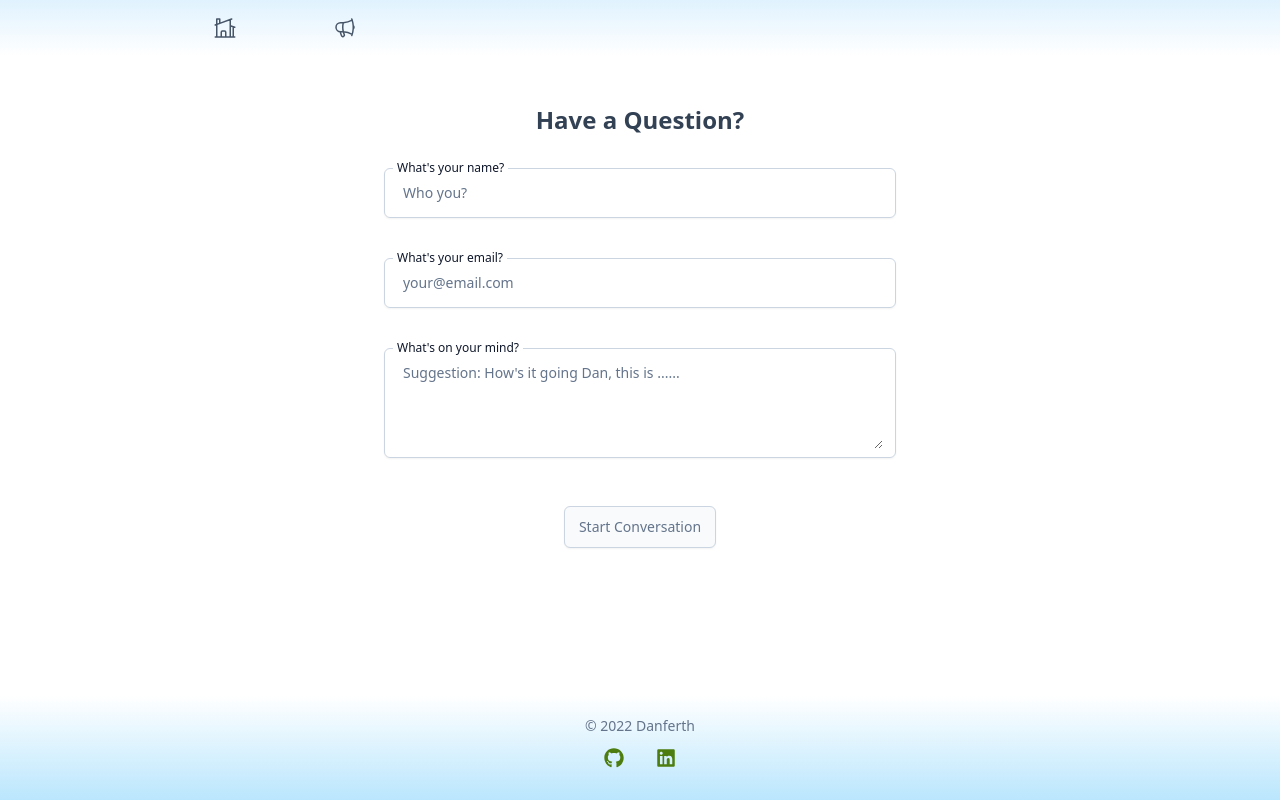
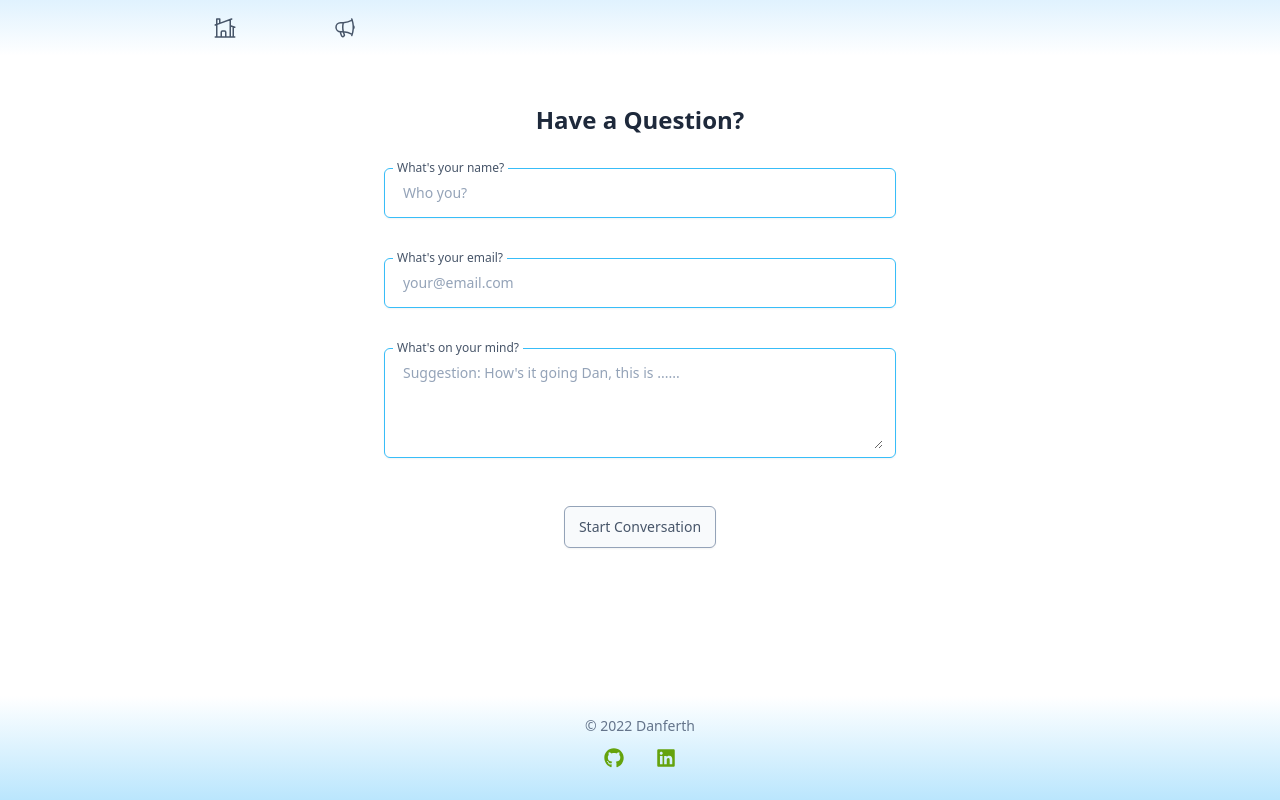
Before and after one commit to danferth/resume2023, a Next.js app: page /contact in a window 1280 px wide. Built offline with nearby package versions, Linux system fonts and the light colour scheme.

Commit message:
added dark mode and other tweeks

```diff
--- a/components/Button.tsx
+++ /dev/null
@@ -1,19 +0,0 @@
-const Button = (props: { children: any; onClick: any }) => {
-  return (
-    <button
-      className="border border-slate-300 hover:border-slate-200
-      bg-slate-50 hover:bg-white
-      shadow-sm hover:shadow-none
-      rounded-md
-      px-3.5 py-2.5
-      text-sm font-light text-slate-500 hover:text-slate-400
-      focus:outline-none focus:ring-2 focus:ring-lime-600 focus:ring-offset-2
-      transition"
-      onClick={props.onClick}
-    >
-      {props.children}
-    </button>
-  );
-};
-
-export default Button;
--- a/components/Footer.tsx
+++ b/components/Footer.tsx
@@ -1,4 +1,3 @@
-import Image from "next/image";
 import LinkedIn from "../components/linkedin";
 import GitHub from "../components/github";
 
@@ -6,23 +5,24 @@ const Footer = () => {
   const date = new Date();
   const year = date.getFullYear();
 
-  const svgStyles = "w-5 h-5 fill-lime-700 hover:fill-sky-600 transition";
+  const svgStyles =
+    "w-5 h-5 fill-lime-600 hover:fill-sky-600 dark:fill-lime-300 dark:hover:fill-sky-300 transition";
 
   return (
     <div
       className="footer
-    bg-sky-100 lg:bg-gradient-to-t lg:from-sky-200 lg:to-white
+    bg-sky-100 dark:bg-sky-700 lg:bg-gradient-to-t lg:from-sky-200 lg:to-white  lg:dark:from-sky-700  lg:dark:to-slate-800
     rounded-tl-lg rounded-tr-lg lg:rounded-none
      text-center
      py-5 md:pb-8
      mx-4 sm:mx-8 md:mx-16 lg:mx-0
      flex flex-col justify-center align-center"
     >
-      <p className="text-sm text-slate-500 font-light mb-3">
+      <p className="text-sm text-slate-500 dark:text-slate-300 font-light mb-3">
         &copy; {year}{" "}
         <a
           rel="noreferrer"
-          className="hover:text-sky-600"
+          className="hover:text-sky-600 dark:hover:text-sky-300"
           href="https://danferth.dev"
           target="_blank"
         >
--- a/components/JobBlock.tsx
+++ b/components/JobBlock.tsx
@@ -1,34 +1,34 @@
 const JobBlock = (props: any) => {
   return (
     <article className="mt-4 mb-6">
-      <div className="bg-slate-50 w-full h-full py-4 px-6 rounded-md shadow overflow-none lg:bg-white lg:shadow-none lg:rounded-none lg:border-b-2 lg:border-slate-100 lg:px-0">
+      <div className="bg-slate-50 dark:bg-slate-900 w-full h-full py-4 px-6 rounded-md shadow overflow-none lg:bg-white lg:dark:bg-slate-800 lg:shadow-none lg:rounded-none lg:border-b-2 lg:border-lime-100 lg:dark:border-lime-400 lg:px-0">
         <div className="text-center lg:text-left">
-          <h2 className="text-base md:text-xl font-bold text-slate-900 leading-tight mb-1.5 underline underline-offset-2 decoration-sky-700 decoration-2">
+          <h2 className="text-base md:text-xl font-bold text-slate-800 dark:text-slate-100 leading-tight mb-1.5 underline underline-offset-2 decoration-sky-600 dark:decoration-sky-500 decoration-2">
             {props.jobTitle}
           </h2>
           <h3 className="mb-3.5 flex flex-col align-center justify-center text-sm md:text-lg">
-            <span className=" font-semibold text-slate-600">
+            <span className=" font-semibold text-slate-600 dark:text-slate-200">
               {props.employer}
             </span>
-            <span className="font-light text-slate-500 italic lg:text-sm lg:text-slate-400">
+            <span className="font-light text-slate-400 dark: italic lg:text-sm">
               {props.datesWorked}
             </span>
           </h3>
         </div>
-        <div className=" text-lime-800 mb-2.5 text-sm font-light rounded-md bg-sky-100 px-2.5 py-1.5 lg:max-w-2xl">
-          <span className="font-medium mr-4">Stack:</span>
+        <div className=" text-lime-800 dark:text-lime-400 mb-2.5 text-sm font-light rounded-md bg-sky-100 dark:bg-slate-800 lg:dark:bg-slate-900 px-2.5 py-1.5 lg:max-w-2xl">
+          <span className="font-medium mr-2.5">Stack:</span>
           {props.stack}
         </div>
         <p
-          className="text-sm md:text-base text-slate-900 text-center leading-relaxed
+          className="text-sm md:text-base text-slate-600 dark:text-slate-200 text-center leading-relaxed
         pb-4
-        border border-dotted border-slate-300 border-b-4 border-t-0 border-l-0 border-r-0 lg:border-slate-200
+        border border-dotted border-lime-300 dark:border-lime-400 border-b-4 border-t-0 border-l-0 border-r-0
         lg:max-w-2xl
-        lg:text-left lg:text-slate-500"
+        lg:text-left"
         >
           {props.description}
         </p>
-        <ul className="list-disc text-xs md:text-base text-lime-700 pl-4 pt-4">
+        <ul className="list-disc text-xs md:text-base text-sky-700 dark:text-sky-300 pl-4 pt-4">
           {props.bullets.map((b: [], index: number) => {
             return (
               <li key={index} className="leading-tight mb-1.5">
--- a/components/Navigation.tsx
+++ b/components/Navigation.tsx
@@ -2,9 +2,9 @@ import Link from "next/link";
 import { HomeModernIcon } from "@heroicons/react/24/outline";
 import { MegaphoneIcon } from "@heroicons/react/24/outline";
 const Navigation = () => {
-  const style = `w-6 h-6 outline-current text-slate-600 hover:text-lime-600 transition`;
+  const style = `w-6 h-6 outline-current text-slate-600 dark:text-slate-300 hover:text-lime-600 dark:hover:text-lime-500 transition`;
   return (
-    <div className="py-4 mb-12 bg-gradient-to-b from-sky-100 to-white text-center">
+    <div className="py-4 mb-12 bg-gradient-to-b from-sky-100 dark:from-sky-700 to-white dark:to-slate-800 text-center">
       <div className="flex items-center justify-center gap-24 lg:justify-start lg:w-10/12 lg:px-0 xl:w-8/12 2xl:w-6/12 lg:mx-auto">
         <Link href="/">
           <HomeModernIcon className={style} />
--- a/components/Submit.tsx
+++ b/components/Submit.tsx
@@ -3,13 +3,14 @@ const SubmitButton = (props: { value: string }) => {
     <input
       type="submit"
       value={props.value}
-      className="border border-slate-300 hover:border-slate-200
+      className="border border-slate-400 hover:border-sky-500
       bg-slate-50 hover:bg-white
+      dark:bg-slate-900 dark:hover:bg-slate-700
       shadow-sm hover:shadow-none
       rounded-md
       px-3.5 py-2.5
-      text-sm font-light text-slate-500 hover:text-slate-400
-      focus:outline-none focus:ring-2 focus:ring-lime-600 focus:ring-offset-2
+      text-sm font-light text-slate-600 dark:text-slate-400 dark:hover:text-sky-400 hover:text-sky-500
+      focus:outline-none focus:ring-2 focus:ring-lime-600 dark:focus:ring-lime-400 focus:ring-offset-2
       transition"
     />
   );
--- a/components/TextArea.tsx
+++ b/components/TextArea.tsx
@@ -3,14 +3,15 @@ const TextArea = (props: { id: string; label: string; children: any }) => {
     <div
       className="relative
     rounded-md
-    border border-slate-300
+    border border-sky-400
     px-3 py-2
     shadow-sm
-    focus-within:border-lime-600 focus-within:ring-1 focus-within:ring-lime-600"
+    focus-within:border-lime-600 focus-within:ring-1 focus-within:ring-lime-600
+    dark:focus-within:border-lime-400 dark:focus-within:ring-lime-400"
     >
       <label
         htmlFor={props.id}
-        className="absolute -top-2 left-2 -mt-px inline-block bg-white px-1 text-xs font-medium text-slate-900"
+        className="absolute -top-2 left-2 -mt-px inline-block bg-white dark:bg-slate-800 px-1 text-xs font-medium text-slate-600 dark:text-slate-200"
       >
         {props.label}
       </label>
--- a/components/input.tsx
+++ b/components/input.tsx
@@ -4,14 +4,15 @@ const Input = (props: { id: string; label: string; children: any }) => {
       className="mb-8 xl:mb-10
     relative
     rounded-md
-    border border-slate-300
+    border border-sky-400
     px-3 py-2
     shadow-sm
-    focus-within:border-lime-600 focus-within:ring-1 focus-within:ring-lime-600"
+    focus-within:border-lime-600 focus-within:ring-1 focus-within:ring-lime-600
+    dark:focus-within:border-lime-400 dark:focus-within:ring-lime-400"
     >
       <label
         htmlFor={props.id}
-        className="absolute -top-2 left-2 -mt-px inline-block bg-white px-1 text-xs font-medium text-slate-900"
+        className="absolute -top-2 left-2 -mt-px inline-block bg-white dark:bg-slate-800 px-1 text-xs font-medium text-slate-600 dark:text-slate-200"
       >
         {props.label}
       </label>
--- a/pages/_document.tsx
+++ b/pages/_document.tsx
@@ -1,13 +1,13 @@
-import { Html, Head, Main, NextScript } from 'next/document'
+import { Html, Head, Main, NextScript } from "next/document";
 
 export default function Document() {
   return (
     <Html lang="en">
       <Head />
-      <body>
+      <body className="bg-white dark:bg-slate-800">
         <Main />
         <NextScript />
       </body>
     </Html>
-  )
+  );
 }
--- a/pages/contact.tsx
+++ b/pages/contact.tsx
@@ -41,12 +41,12 @@ const Contact = () => {
     });
   };
 
-  const inputStyle = `relative block w-full border-0 p-1.5 text-slate-900 placeholder-slate-500 focus:ring-0 sm:text-sm`;
+  const inputStyle = `relative block w-full border-0 p-1.5 bg-white dark:bg-slate-800 text-slate-600 dark:text-slate-200 placeholder-slate-400 focus:ring-0 sm:text-sm`;
   const errorStyle = `absolute bottom-1 right-1 bg-rose-100 px-2.5 py-0.5 rounded-full inline-block text-xs text-rose-800 italic text-right`;
   return (
     <Layout title="Contact">
       <div className="text-center max-w-lg mx-auto">
-        <h1 className="text-2xl text-slate-700 font-black mb-8">
+        <h1 className="text-2xl text-slate-800 font-black mb-8">
           Have a Question?
         </h1>
         {isSubmitSuccessful && !isDirty && (
@@ -90,7 +90,7 @@ const Contact = () => {
               <textarea
                 rows={4}
                 id="message"
-                className="block w-full border-0 p-1.5 text-slate-900 placeholder-slate-500 focus:ring-0 sm:text-sm"
+                className="block w-full border-0 p-1.5 bg-white dark:bg-slate-800 text-slate-600 dark:text-slate-200 placeholder-slate-400 focus:ring-0 sm:text-sm"
                 placeholder={`Suggestion: How's it going Dan, this is ${userName}...`}
                 {...register("message", { required: true })}
               />
--- a/pages/index.tsx
+++ b/pages/index.tsx
@@ -15,11 +15,11 @@ export default function Home() {
             src={profileImage}
             width={150}
             height={150}
-            className="rounded-full mx-auto shadow-md ring-4 lg:ring-2 ring-sky-600 mb-10 lg:mb-0 lg:mx-0 lg:w-20 lg:h-20 lg:ml-4 lg:mr-8"
+            className="rounded-full mx-auto shadow-md ring-4 lg:ring-2 ring-sky-600 dark:ring-sky-400 mb-10 lg:mb-0 lg:mx-0 lg:w-20 lg:h-20 lg:ml-4 lg:mr-8"
           />
           {/* head */}
           <div className="text-center lg:text-left">
-            <h1 className="font-semibold text-2xl md:text-3xl lg:text-4xl">
+            <h1 className="text-slate-800 dark:text-slate-100 font-semibold text-2xl md:text-3xl lg:text-4xl">
               Dan Klotz
             </h1>
             <h2 className="italic font-light text-xs md:text-sm text-slate-400 lg:font-extralight lg:text-sm">
@@ -29,7 +29,14 @@ export default function Home() {
           <a
             href="./dan_klotz_resume.pdf"
             download={true}
-            className="ring-2 ring-sky-400 hover:ring-sky-200 hover:bg-lime-100 mt-4 w-8 h-8 lg:w-auto lg:h-auto lg:mt-0 mx-auto lg:mr-0 lg:ml-auto bg-lime-300 rounded-full lg:p-3 flex items-center justify-center text-sky-800 transition"
+            className="ring-2
+            ring-sky-300 bg-lime-300
+             hover:bg-sky-200 hover:ring-lime-600
+             text-sky-700
+             dark:ring-sky-500 dark:bg-lime-500
+             dark:hover:bg-sky-500 dark:hover:ring-lime-500
+             dark:text-sky-900
+             mt-4 w-8 h-8 lg:w-auto lg:h-auto lg:mt-0 mx-auto lg:mr-0 lg:ml-auto rounded-full lg:p-3 flex items-center justify-center transition"
           >
             <svg
               xmlns="http://www.w3.org/2000/svg"
@@ -51,13 +58,15 @@ export default function Home() {
         {/* body of resume */}
         <div className="">
           {/* description */}
-          <div className="mt-4 mb-8 border-l-0 border-r-0 border-2 border-lime-500 py-2 lg:border-b-0 lg:pt-10">
+          <div className="mt-4 mb-8 border-l-0 border-r-0 border-2 border-lime-500 dark:border-lime-400 py-2 lg:border-b-0 lg:pt-10">
             <p
-              className="text-slate-700 text-base text-center leading-relaxed lg:text-slate-600 lg:text-left
+              className="text-base text-center leading-relaxed text-slate-600 dark:text-slate-200 lg:text-left
             lg:max-w-2xl
             lg:px-6 lg:py-4
             lg:border lg:border-lime-500
+            lg:dark:border-lime-400
             lg:bg-sky-50
+            lg:dark:bg-slate-900
             lg:rounded-lg
             lg:shadow"
             >
```
